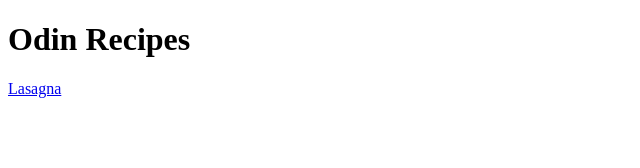
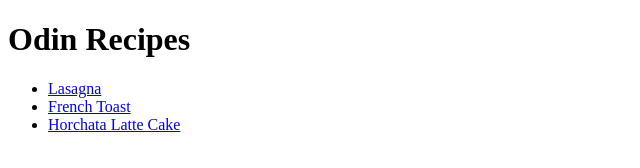
Before and after one commit to crazytrumpet/odin-recipes, a plain HTML site: page index.html in a window 1280 px wide. Shown: the whole page, without its empty margins (0-640 px from the left). Drawn offline with Linux system fonts and the light colour scheme.

Commit message:
Add updated index.html
After creating the 3 recipe html files with code, I went back and added
the list of links in index.html

```diff
--- a/index.html
+++ b/index.html
@@ -7,6 +7,11 @@
 
         <body>
             <h1>Odin Recipes</h1>
-            <a href="recipes/lasagna.html">Lasagna</a>
+            <ul>
+                <li><a href="recipes/lasagna.html">Lasagna</a></li>
+                <li><a href="recipes/french_toast.html">French Toast</a></li>
+                <li><a href="recipes/horchata.html">Horchata Latte Cake</a></li>
+            </ul>
+
         </body>
     </html>
```
